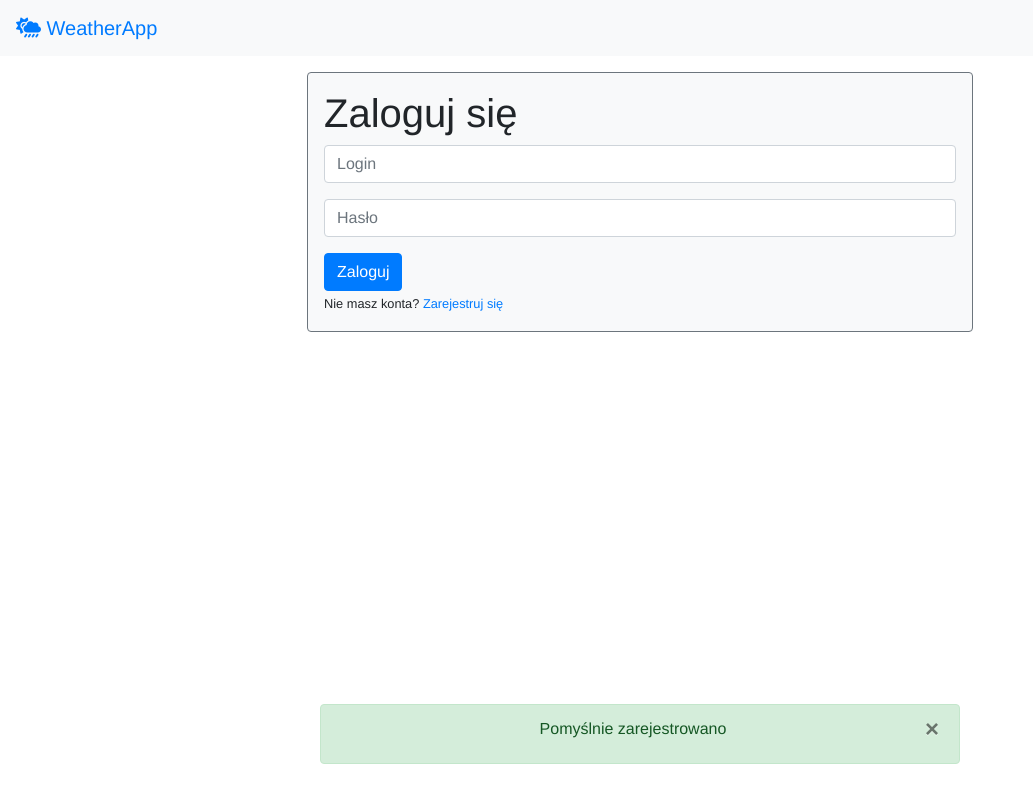
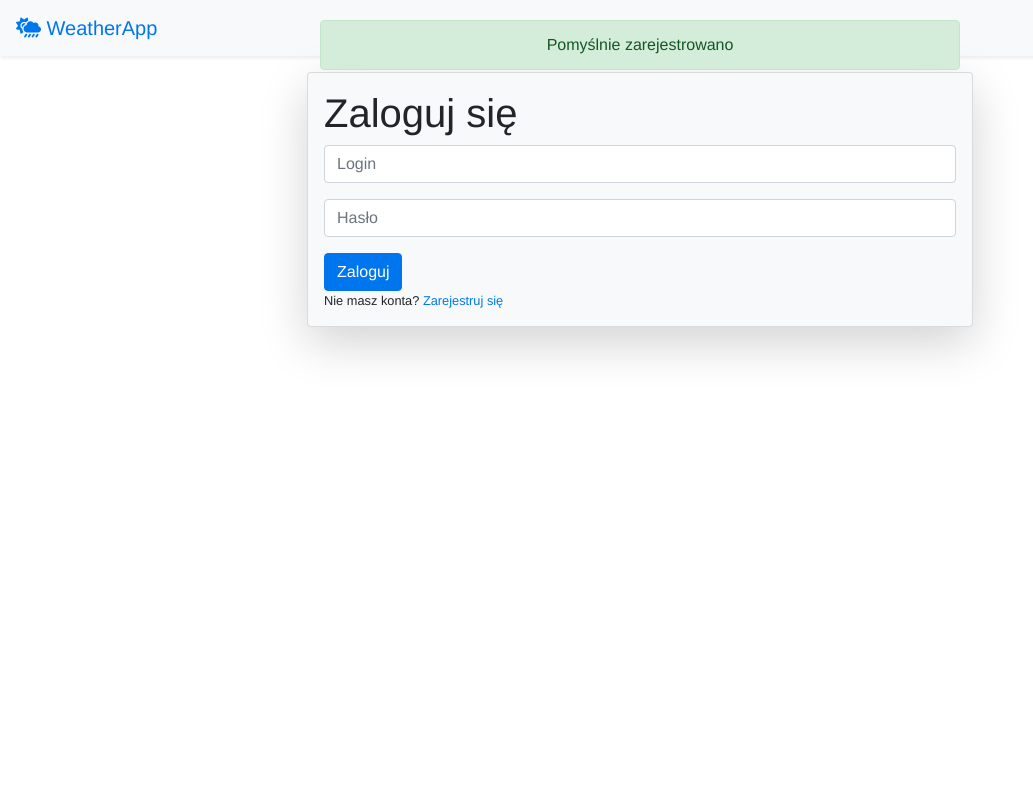
Before and after one commit to LuckyL00ser/Vue-Weather-App, a Vue app: page /#/register in a window 1280 px wide. Both pictures are taken after typing "Sample", "Sample123" into the empty fields and a click on the button "Zarejestruj". Shown: the whole page, without its empty margins (0-1033 px from the left). Built offline with nearby package versions, Linux system fonts and the light colour scheme.

Commit message:
Small fixes, change of main colors.

```diff
--- a/src/App.vue
+++ b/src/App.vue
@@ -6,11 +6,12 @@
         <router-view/>
     </div>
 
-    <div class="alert alert-dissmissible col-md-6 col-12 mx-auto" :class="[show? ['show', 'alert-'+type ]: ''  ]"  role="alert">
-      {{message}}
-      <button type="button" class="close" data-dismiss="alert">
-        <span aria-hidden="true">&times;</span>
-      </button>
+    <div id="alert-container" class="w-100" :class="[show? 'show': '']"  role="alert">
+      <div class="alert col-md-6 col-11 mx-auto show" :class="[show?  'alert-'+type : '']"  role="alert">
+            {{message}}
+
+      </div>
+
     </div>
 
   </div>
@@ -39,17 +40,16 @@ export default {
   -moz-osx-font-smoothing: grayscale;
   text-align: center;
 
-  .alert{
+  #alert-container{
     position: fixed;
     height:60px;
-    bottom:-60px;
-    left:20px;
-    right:20px;
-    transition: 0.2s bottom cubic-bezier(.83,1.82,.81,.75),0.2s opacity;
+    top:-60px;
+    transition: 0.2s top cubic-bezier(.83,1.82,.81,.75),0.2s opacity;
+
     z-index:2000;
   }
-  .alert.show{
-    bottom:20px;
+  #alert-container.show{
+    top:20px;
   }
 }
 a, a:hover{
--- a/src/assets/custom.scss
+++ b/src/assets/custom.scss
@@ -1,3 +1,14 @@
+
+$theme-colors: (
+  primary: #0076ee,
+  secondary: #0db1ae,
+  danger: #df6d04,
+
+);
+$bg-light: #eee;
+$bg-secondary: #93085c;
+
+
 @import '~bootstrap/scss/bootstrap.scss';
 @import "node_modules/bootstrap/scss/functions";
 @import "node_modules/bootstrap/scss/variables";
--- a/src/components/InputWithList.vue
+++ b/src/components/InputWithList.vue
@@ -5,9 +5,9 @@
                     <li class="list-group-item list-group-item-action" v-for="suggestion in suggestedElements"
                     :key="suggestion.id" @click="elementSelected(suggestion,false)">
                         {{suggestion.name}}
-                   <button class="btn  btn-outline-success btn-sm" @click.stop="elementSelected(suggestion,true)">
+                   <div class="text-success" @click.stop="elementSelected(suggestion,true)">
                        <i class="fas fa-plus"></i>
-                   </button>
+                   </div>
                    </li>
                 </ul>
               </form>
@@ -84,5 +84,8 @@ button{
   font-size:20px !important;
   border-radius: 25% !important;
 }
+button:hover{
+  background:unset;
+}
 
 </style>
--- a/src/components/Navbar.vue
+++ b/src/components/Navbar.vue
@@ -1,5 +1,5 @@
 <template>
-<nav class="navbar navbar-expand-lg bg-light justify-content-between">
+<nav class="navbar navbar-expand-lg bg-light shadow-sm justify-content-between">
         <router-link class="navbar-brand" to="/">
         <i class="fas fa-cloud-sun-rain"></i>
         WeatherApp</router-link>
--- a/src/components/WeatherCharts.vue
+++ b/src/components/WeatherCharts.vue
@@ -3,17 +3,19 @@
       <div  class="text-white card-title bg-secondary p-3 mb-0">
           <h4 class="my-0 align-middle pl-1" >{{cityName||'Prognoza pogody'}}</h4>
       </div>
-      <p v-if="!chartsData" class="my-5" id="charts-alt" >Wybierz jakieś miasto</p>
+      <p v-if="!chartsData" id="charts-alt" >Wybierz jakieś miasto</p>
        <div id="charts-container" :hidden="!chartsData" class="card-body text-left">
-          <h4 >Temperatura</h4>
+
+          <h4><i class="fas fa-thermometer-half mr-2"></i>Temperatura</h4>
           <div class="canvas-container">
               <canvas id="temperature"></canvas>
           </div>
 
-          <h4 >Wilgotność</h4>
-          <div class="canvas-container">
+          <h4><i class="fas fa-tint mr-2"></i>Wilgotność</h4>
+           <div class="canvas-container">
               <canvas id="humidity"></canvas>
           </div>
+
       </div>
 
        <div class="d-block d-lg-none bg-primary" id="close-charts-btn" @click="show=!show">
@@ -49,6 +51,14 @@ export default {
           this.show=true;
       },
       hideCharts(){
+          this.chartsData=null;
+          if(this.tempChart && this.humChart){
+            this.tempChart.destroy();
+            this.humChart.destroy();
+          }
+          this.humChart=null;
+          this.tempChart=null;
+          this.cityName='';
           this.show=false;
       },
       updateCharts(data){
@@ -104,7 +114,7 @@ export default {
                     }]
                 },
                 options: {
-                    maintainAspectRatio:false,
+                    maintainAspectRatio: false,
                     legend: {
                         display:false
                     },
@@ -147,12 +157,13 @@ export default {
                         label: 'Wilgotność',
                         data: preparedData.humidity,
 
-                        borderColor: '#007bff',
+                        borderColor: '#0db1ae',
                         borderWidth: 2,
                     }]
                 },
                  options: {
-                    maintainAspectRatio:false,
+
+                    maintainAspectRatio: false,
                     legend: {
                         display:false
                     },
@@ -200,8 +211,8 @@ export default {
 #charts{
     transition: 1s right ease-in;
     z-index:5;
-    position:relative;
     max-height: calc(100vh - 56px - 2rem);
+    min-height: 60vh;
 
 }
 
@@ -243,17 +254,24 @@ export default {
     opacity: 0;
 }
 #charts-container{
-    display:flex;
-    justify-content: space-around;
-    flex-direction: column;
+    height:100%;
     opacity:1;
     transition: 1s opacity ease;
-}
-.canvas-container{
-    width:100%;
-    height:100%;
+    display: flex;
+    flex-direction: column;
+
+
 }
 
+.canvas-container{
+    height:100%;
+    width:100%;
+    flex-grow: 1;
+    min-height:100px;
+}
+canvas{
+
+}
 
 
 .spinner-container{
--- a/src/store/alert.store.js
+++ b/src/store/alert.store.js
@@ -3,7 +3,7 @@ const state = {
   show: false,
   message: '',
   type: '',
-  timeout: 4000,
+  timeout: 5000,
 };
 const mutations = {
   removeAlert(state) {
--- a/src/views/Login.vue
+++ b/src/views/Login.vue
@@ -1,9 +1,9 @@
 <template>
-    <div class="col-8 mx-auto text-left">
+    <div class="col-12 col-md-8 mx-auto text-left">
         <div v-if="loggedIn">
             <h1>Jesteś już zalogowany</h1>
         </div>
-        <form class="border border-secondary bg-light rounded p-3" v-else>
+        <form class="card shadow-lg bg-light rounded p-3" v-else>
             <h1>Zaloguj się</h1>
         <div class="form-group">
             <input type="text"  v-model="username" class="form-control" placeholder="Login">
@@ -11,7 +11,9 @@
         <div class="form-group">
             <input type="password" v-model="password" min=8 class="form-control" placeholder="Hasło">
         </div>
-        <button @click="login" class="btn btn-primary d-block">Zaloguj</button>
+        <div>
+            <button @click="login" class="btn btn-primary d-block">Zaloguj</button>
+        </div>
         <small>Nie masz konta?
             <router-link to="/register">
                 Zarejestruj się
--- a/src/views/Register.vue
+++ b/src/views/Register.vue
@@ -1,7 +1,7 @@
 <template>
-    <div class="col-8 mx-auto text-left">
+    <div class="col-12 col-md-8 mx-auto text-left">
 
-        <form class="border border-secondary bg-light rounded p-3">
+        <form class="card shadow-lg bg-light rounded p-3">
             <h1>Rejestracja</h1>
         <div class="form-group">
             <input type="text"  v-model="username" class="form-control" placeholder="Login">
@@ -9,7 +9,9 @@
         <div class="form-group">
             <input type="password" v-model="password"  class="form-control" placeholder="Hasło">
         </div>
-        <button @click="register" class="btn btn-primary d-block">Zarejestruj</button>
+        <div>
+            <button @click="register" class="btn btn-primary d-block">Zarejestruj</button>
+        </div>
         <small>Masz już konto?
             <router-link to="/login">
                 Zaloguj się
--- a/src/views/Weather.vue
+++ b/src/views/Weather.vue
@@ -9,15 +9,15 @@
               <div v-if="userCities.length>0">
                     <ul class="list-group mb-3">
                         <li class="list-group-item d-flex align-items-center px-1 px-sm-4 weather-of-city" v-for="city in userCities" :key="city.id" @click="loadCharts(city.id)">
-                            <span class="text-nowrap">{{city.name}}</span>
+                            <span class="text-nowrap overflow-hidden">{{city.name}}</span>
                             <div class="flex-grow-1">
-                                <img class="weather-icon" v-for="icon in city.weatherIcons" :key=icon :src="`http://openweathermap.org/img/wn/${icon}@2x.png`">
+                                <img class="weather-icon d-sm-block d-none" v-for="icon in city.weatherIcons" :key=icon :src="`http://openweathermap.org/img/wn/${icon}@2x.png`">
                             </div>
                             <div v-if="city.weather" class="weather-container">
                                 <span>{{city.weather.temp}}&deg;C</span>
                                 <span>{{city.weather.humidity}}%</span>
                             </div>
-                            <button class="btn btn-danger" @click.stop="removeCity(city)"><i class="far fa-trash-alt"></i></button>
+                            <button class="btn btn-danger" @click.stop="deleteCity(city)"><i class="far fa-trash-alt"></i></button>
                         </li>
                     </ul>
                     <button class="btn w-100 btn-outline-danger" @click="removeAll">Usuń wszystkie</button>
@@ -56,8 +56,7 @@ export default {
         timer: null,
         citiesList: [],
         fetchingChartsData: false,
-        currentCity: null,
-
+        currentCity:null
     }
   },
   beforeDestroy(){
@@ -115,15 +114,19 @@ export default {
             this.fetchCurrentylAdded(city);
           }
       },
+      deleteCity(city){
+          this.currentCity=null;
+          this.$refs.weatherCharts.hideCharts();
+          this.removeCity(city);
+      },
       loadCharts(cityID){
           this.fetchingChartsData=true;
           this.$refs.weatherCharts.showCharts();
           axios.get(`http://api.openweathermap.org/data/2.5/forecast?id=${cityID}&APPID=${this.apikey}&units=metric`)
           .then(
               data=>{
-
                   this.$refs.weatherCharts.drawCharts(data.data);
-                  this.currentCity=data.data;
+                  this.currentCity=cityID;
               })
             .catch(error=>this.error(error))
             .finally(()=>this.fetchingChartsData=false,1000);
@@ -138,24 +141,26 @@ export default {
 <style scoped>
 
 .weather-of-city{
-    background-color:lightgray;
+    background-color: lightgray;
     cursor:pointer;
     transition:0.2s ease;
 }
 .weather-of-city:hover{
-    background-color: whitesmoke;
+    background-color:whitesmoke;
     font-size:1.1em;
     padding-top: 1rem;
     padding-bottom: 1rem;
     box-shadow: 0 0 15px gray;
 }
 .weather-container{
-    width:140px;
-    text-align: center;
+    min-width:110px;
+    text-align: right;
+    margin-right:6px;
 
 }
 .weather-container span{
-    margin-right:12px;
+    margin-left:12px;
+    white-space: nowrap;
 }
 .weather-icon{
     height:40px;
--- a/vue.config.js
+++ b/vue.config.js
@@ -1,6 +1,11 @@
 module.exports = {
 
   productionSourceMap: false,
+  publicPath: process.env.NODE_ENV === 'production'
+    ? '/vue-weather-app/'
+    : '/'
+  }
 
-
-  }
+  // zwykly slash nie
+  //. CORS
+  ///'/vue-weather-app/'
```
Also changed, not shown: 1 other file (tests, documents, lock files or other folders).
